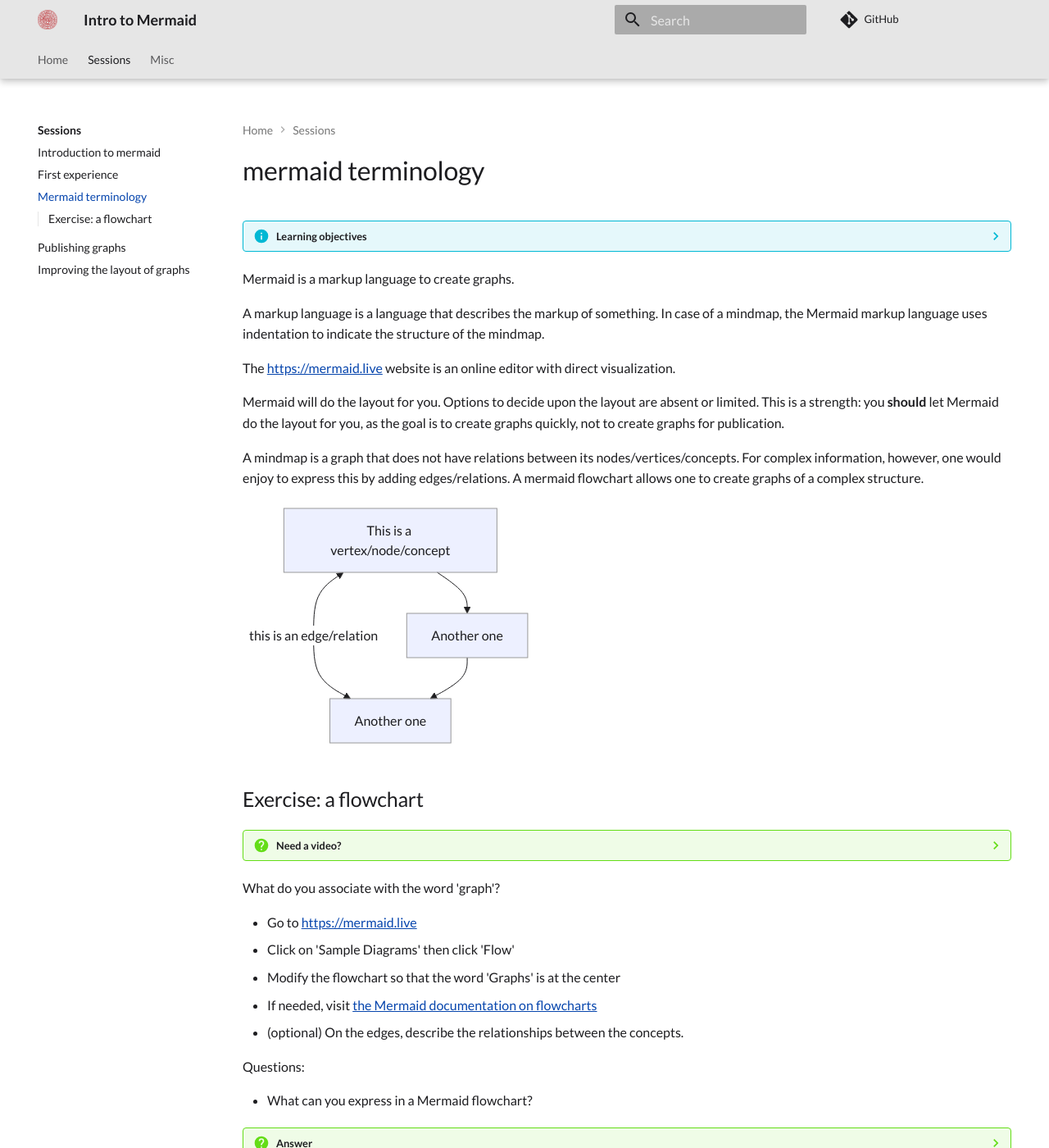
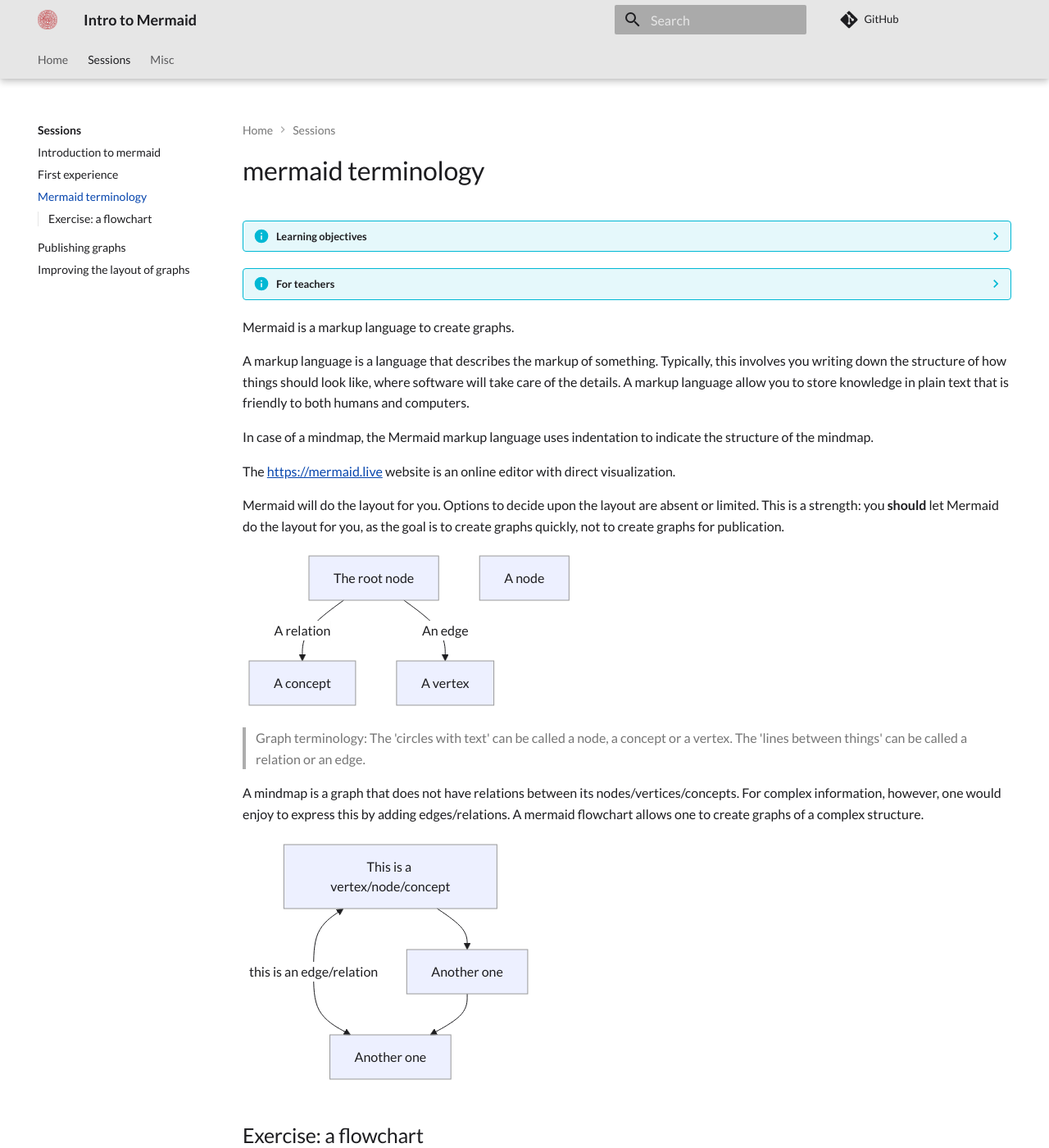
Before and after one commit to richelbilderbeek/lesson_mermaid, an MkDocs documentation site: the page built from docs/sessions/mermaid_terminology.md, in a window 1280 px wide and 1400 px high. Shown: the whole window at 82% size. Built offline with MkDocs 1.6.1 and Material for MkDocs 9.7.7, drawn with Linux system fonts in a browser that asks for light colours; comment, search, counter and statistics services are not loaded.

Commit message:
Progress

````diff
--- a/docs/sessions/mermaid_terminology.md
+++ b/docs/sessions/mermaid_terminology.md
@@ -5,9 +5,37 @@
     - Learners understand what Mermaid is
     - Learners have practiced with the Mermaid editor
 
+???- info "For teachers"
+
+    Lesson plan:
+
+    - Prior knowledge:
+        - What is a markup language?
+        - Can you give examples of markup languages?
+        - Why use markup languages?
+        - What is a graph in this context?
+        - What are properties of a graph?
+        - What is a graph root?
+        - What is a graph concept?
+        - What is a graph node?
+        - What is a graph vertex?
+        - What is a graph relation?
+        - What is a graph edge?
+    - Present:
+        - What is a markup language?
+        - Why use a markup language?
+    - Challenge: exercise
+    - Feedback: ask 1 random learner to show mindmap
+
 Mermaid is a markup language to create graphs.
 
 A markup language is a language that describes the markup of something.
+Typically, this involves you writing down the structure
+of how things should look like,
+where software will take care of the details.
+A markup language allow you to store knowledge in plain text that is friendly
+to both humans and computers.
+
 In case of a mindmap, the Mermaid markup language uses indentation
 to indicate the structure of the mindmap.
 
@@ -18,6 +46,20 @@
 Options to decide upon the layout are absent or limited.
 This is a strength: you **should** let Mermaid do the layout for you,
 as the goal is to create graphs quickly, not to create graphs for publication.
+
+```mermaid
+flowchart TD
+  root_node[The root node]
+  concept_1[A concept]
+  concept_2[A vertex]
+  concept_3[A node]
+  root_node --> |A relation| concept_1
+  root_node --> |An edge| concept_2
+```
+
+> Graph terminology:
+> The 'circles with text' can be called a node, a concept or a vertex.
+> The 'lines between things' can be called a relation or an edge.
 
 A mindmap is a graph that does not have relations between its
 nodes/vertices/concepts.
````
Also changed, not shown: docs/index.md (+8 -0 lines), docs/sessions/first_experience.md (+14 -0 lines), docs/sessions/intro_to_mermaid.md (+29 -46 lines).
